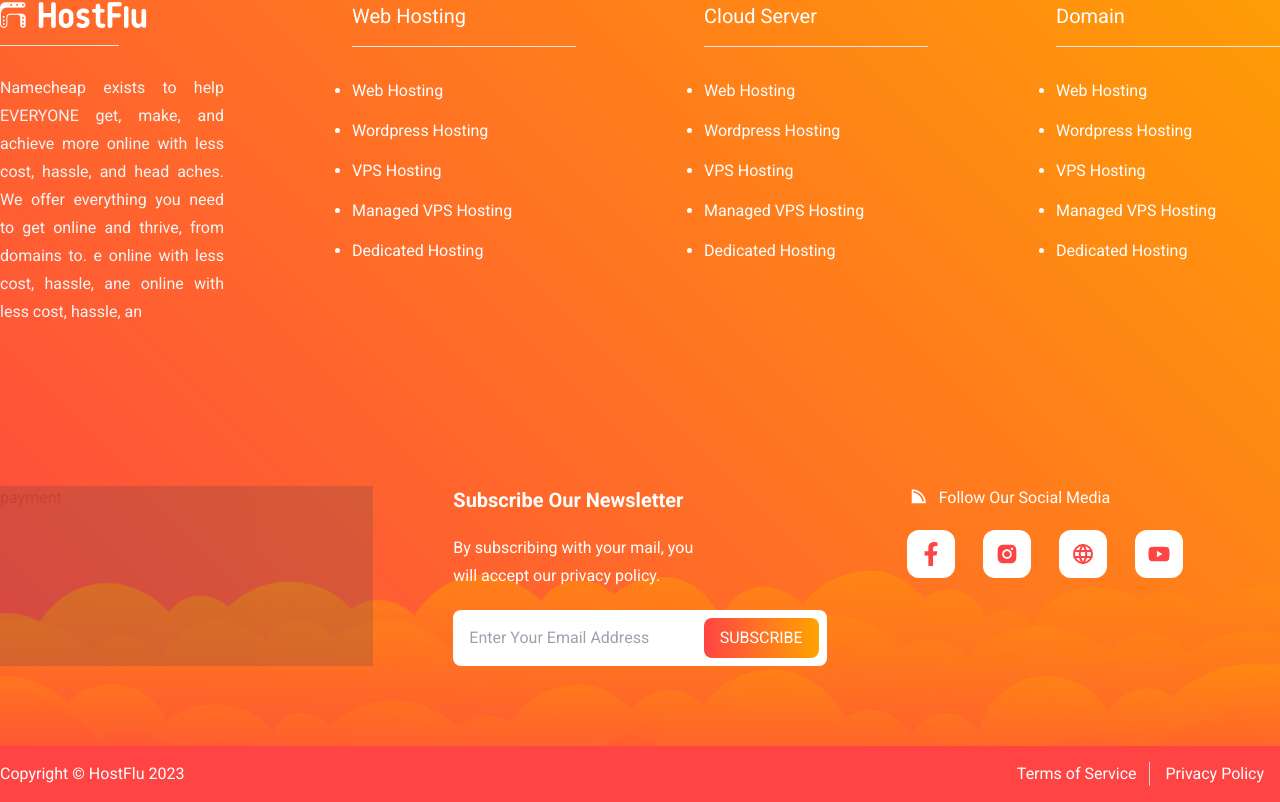
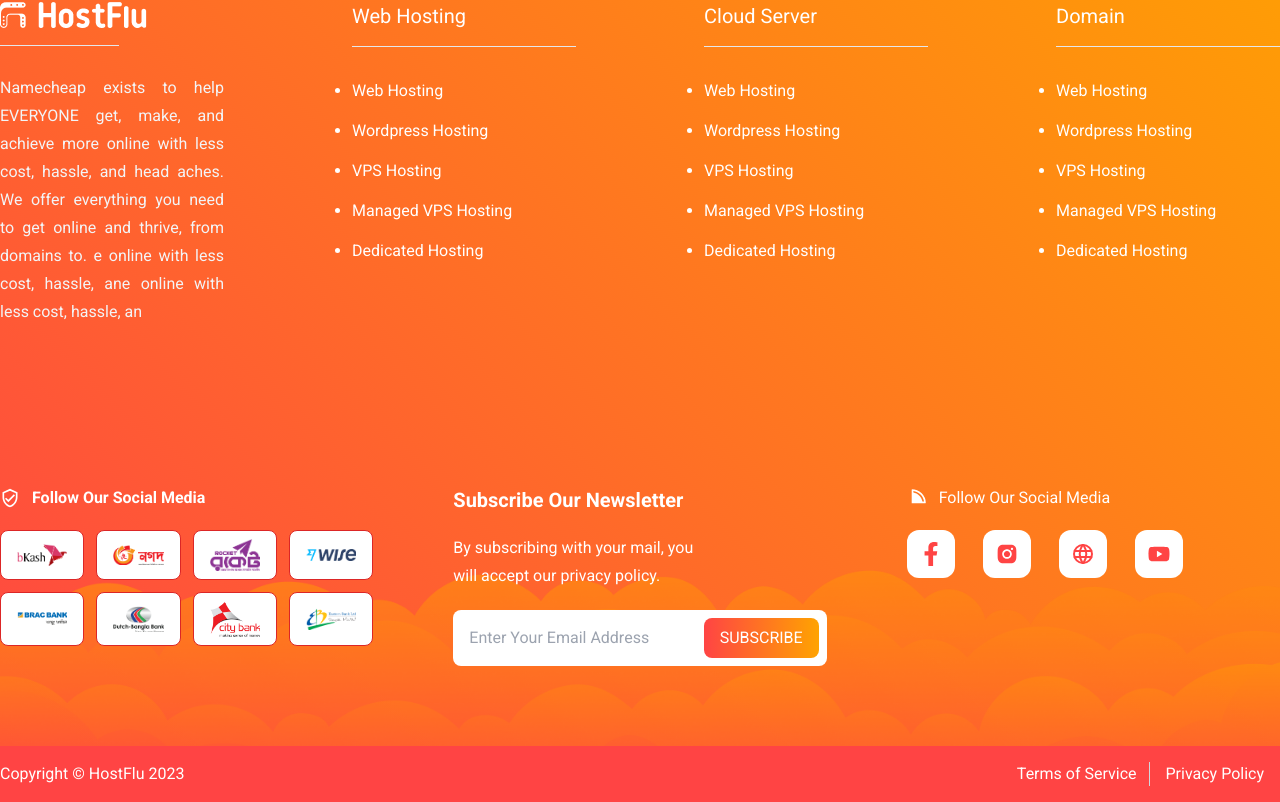
Before and after one commit to pothikit/hostfule-project, a React (Create React App) app: page / in a window 1280 px wide. Shown: the part 8699-9501 px from the top of the page. Built offline with nearby package versions, Linux system fonts and the light colour scheme; a web font is replaced by a local one.

Commit message:
footer complete

```diff
--- a/src/components/footer/Footer.jsx
+++ b/src/components/footer/Footer.jsx
@@ -4,7 +4,16 @@
 import { MdNetworkWifi } from "react-icons/md"
 import { FaFacebookF, } from "react-icons/fa"
 import { AiFillInstagram, AiFillYoutube } from "react-icons/ai"
+import { MdOutlineVerifiedUser } from "react-icons/md"
 import { TbWorld } from "react-icons/tb"
+import bkash from "../../asstes/bkash.png"
+import nagad from "../../asstes/nagad.png"
+import rocket from "../../asstes/rocket.png"
+import wise from "../../asstes/wise.png"
+import brac from "../../asstes/brac.png"
+import dutch from "../../asstes/dutch.png"
+import city from "../../asstes/city.png"
+import estern from "../../asstes/estern.png"
 
 function Footer() {
     return (
@@ -66,8 +75,21 @@
                 </div>
                 <div className="footer-bottom py-20">
                     <div className="grid gird-cols-1 grid-cols-3 gap-20">
-                        <div className="bg-gray-700 opacity-20 payment-gatway">
-                            payment
+                        <div className="payment-gatway">
+                            <div className='s-title text-white flex items-center gap-3 mb-5'>
+                                <span className='text-xl'><MdOutlineVerifiedUser /></span>
+                                <h3 className='font-semibold'>Follow Our Social Media</h3>
+                            </div>
+                            <div className='payment-option grid grid-cols-2 md:grid-cols-4 gap-3'>
+                                <div className="gatway bg-white flex border border-red-600 items-center justify-center py-2 px-4 rounded-lg"><img src={bkash} alt="bkash" /></div>
+                                <div className="gatway bg-white flex border border-red-600 items-center justify-center py-2 px-4 rounded-lg"><img src={nagad} alt="nagad" /></div>
+                                <div className="gatway bg-white flex border border-red-600 items-center justify-center py-2 px-4 rounded-lg"><img src={rocket} alt="rocket" /></div>
+                                <div className="gatway bg-white flex border border-red-600 items-center justify-center py-2 px-4 rounded-lg"><img src={wise} alt="wise" /></div>
+                                <div className="gatway bg-white flex border border-red-600 items-center justify-center py-2 px-4 rounded-lg"><img src={brac} alt="brac" /></div>
+                                <div className="gatway bg-white flex border border-red-600 items-center justify-center py-2 px-4 rounded-lg"><img src={dutch} alt="dutch" /></div>
+                                <div className="gatway bg-white flex border border-red-600 items-center justify-center py-2 px-4 rounded-lg"><img src={city} alt="city" /></div>
+                                <div className="gatway bg-white flex border border-red-600 items-center justify-center py-2 px-4 rounded-lg"><img src={estern} alt="estern" /></div>
+                            </div>
                         </div>
                         <div className="newsletter">
                             <h2 className='text-white text-xl font-semibold'>Subscribe Our Newsletter</h2>
@@ -103,7 +125,6 @@
                             <li className='px-4'>Privacy Policy</li>
                         </ul>
                     </flex>
-
                 </div>
             </div>
         </footer>
```
